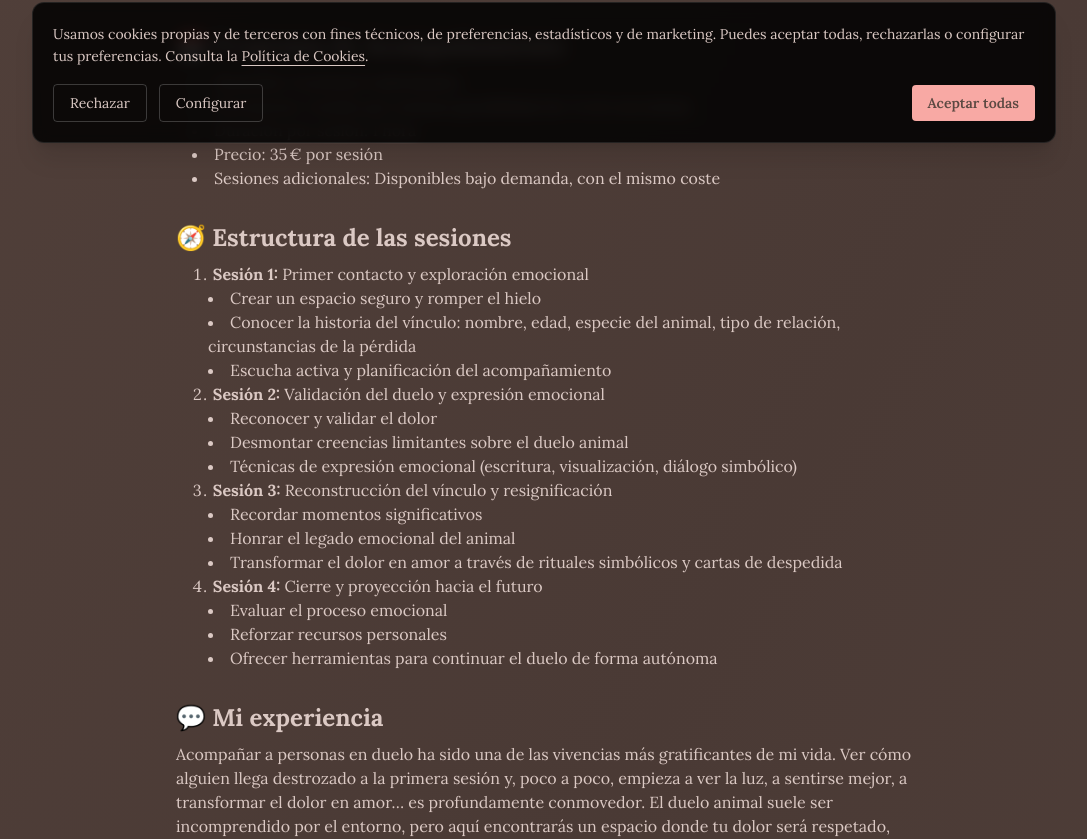
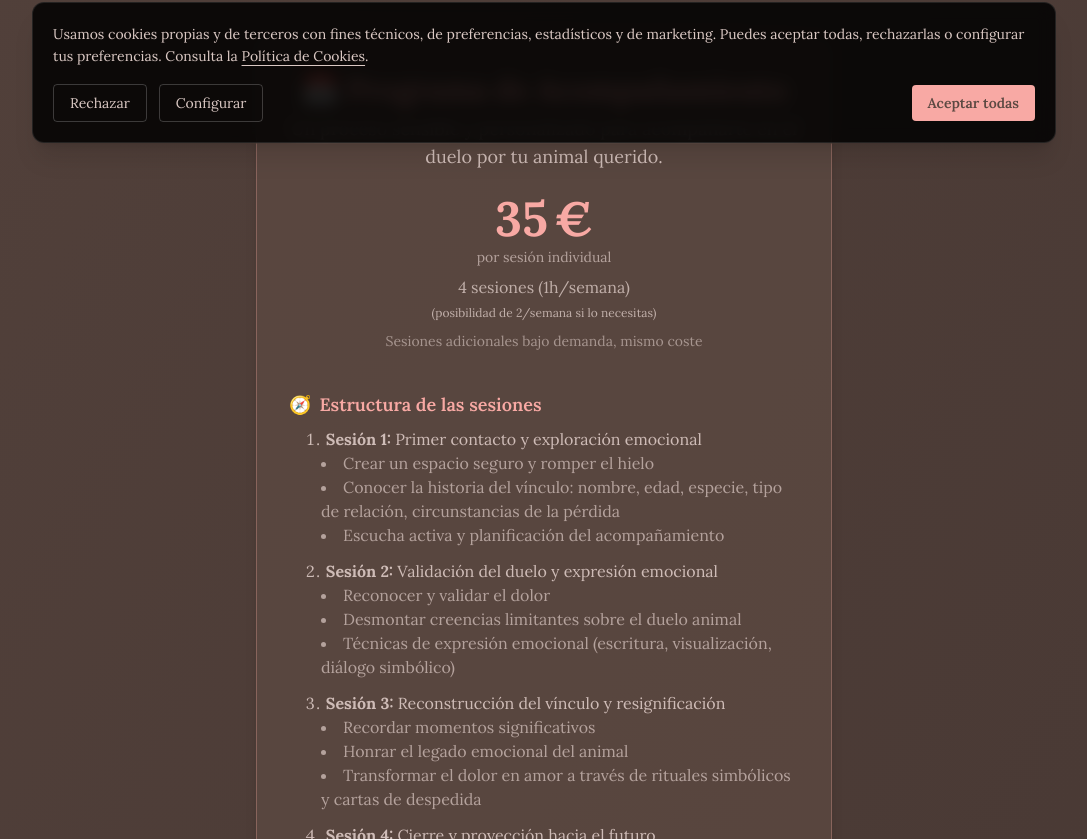
Before and after one commit to raulmcdel79/Pagina-ili, a React (Vite) app: page /duelo-animal in a window 1280 px wide. Shown: the part 641-1480 px from the top of the page, without its empty margins (96-1183 px from the left). Built offline with nearby package versions, Linux system fonts and the light colour scheme; a web font is replaced by a local one.

Commit message:
style: rediseño sensible del plan de acompañamiento en duelo animal

```diff
--- a/components/DueloAnimal.tsx
+++ b/components/DueloAnimal.tsx
@@ -10,14 +10,61 @@ const DueloAnimal: React.FC = () => (
     <p className="mb-4">No importa si tu compañero fue un perro, gato, conejo, loro, ratón, lagartija o pez. Lo que realmente importa es el vínculo que compartiste con él, el amor que le diste y el vacío que ha dejado su partida.</p>
     <h2 className="text-2xl font-bold mt-8 mb-2">🌿 ¿Qué ofrezco?</h2>
     <p className="mb-4">Un servicio personalizado de acompañamiento emocional para personas que han perdido a sus animales de compañía. Mi enfoque se basa en la escucha activa, la empatía y el respeto profundo por el vínculo humano-animal.</p>
-    <h2 className="text-2xl font-bold mt-8 mb-2">📅 Programa de Acompañamiento</h2>
-    <ul className="mb-4 list-disc list-inside pl-4">
-      <li>Duración: 4 sesiones individuales</li>
-      <li>Frecuencia: 1 sesión por semana (posibilidad de 2 si lo necesitas)</li>
-      <li>Duración por sesión: 1 hora</li>
-      <li>Precio: 35 € por sesión</li>
-      <li>Sesiones adicionales: Disponibles bajo demanda, con el mismo coste</li>
-    </ul>
+    <div className="mt-10 mb-8 flex flex-col items-center">
+      <div className="w-full max-w-xl bg-brand-dark/80 rounded-2xl shadow-lg border border-brand-accent/30 p-6 md:p-8 flex flex-col items-center">
+        <h2 className="text-2xl md:text-3xl font-bold text-brand-accent mb-2 flex items-center gap-2">
+          <span role="img" aria-label="calendario">📅</span> Programa de Acompañamiento
+        </h2>
+        <div className="text-center text-brand-light/90 mb-4">
+          <p className="text-lg mb-2">Un proceso sensible y personalizado para acompañarte en el duelo por tu animal querido.</p>
+        </div>
+        <div className="w-full flex flex-col md:flex-row items-center justify-center gap-6 mb-4">
+          <div className="flex-1 text-center">
+            <div className="text-4xl md:text-5xl font-extrabold text-brand-accent mb-1">35 €</div>
+            <div className="text-sm text-brand-light/70 mb-2">por sesión individual</div>
+            <div className="text-base text-brand-light/80">4 sesiones (1h/semana)<br/><span className="text-xs">(posibilidad de 2/semana si lo necesitas)</span></div>
+            <div className="text-sm text-brand-light/60 mt-2">Sesiones adicionales bajo demanda, mismo coste</div>
+          </div>
+        </div>
+        <div className="w-full mt-6">
+          <h3 className="text-lg font-semibold text-brand-accent mb-2 flex items-center gap-2"><span role="img" aria-label="brújula">🧭</span> Estructura de las sesiones</h3>
+          <ol className="list-decimal list-inside pl-4 text-brand-light/90 space-y-3">
+            <li>
+              <span className="font-bold">Sesión 1:</span> Primer contacto y exploración emocional
+              <ul className="list-disc list-inside pl-4 text-brand-light/70">
+                <li>Crear un espacio seguro y romper el hielo</li>
+                <li>Conocer la historia del vínculo: nombre, edad, especie, tipo de relación, circunstancias de la pérdida</li>
+                <li>Escucha activa y planificación del acompañamiento</li>
+              </ul>
+            </li>
+            <li>
+              <span className="font-bold">Sesión 2:</span> Validación del duelo y expresión emocional
+              <ul className="list-disc list-inside pl-4 text-brand-light/70">
+                <li>Reconocer y validar el dolor</li>
+                <li>Desmontar creencias limitantes sobre el duelo animal</li>
+                <li>Técnicas de expresión emocional (escritura, visualización, diálogo simbólico)</li>
+              </ul>
+            </li>
+            <li>
+              <span className="font-bold">Sesión 3:</span> Reconstrucción del vínculo y resignificación
+              <ul className="list-disc list-inside pl-4 text-brand-light/70">
+                <li>Recordar momentos significativos</li>
+                <li>Honrar el legado emocional del animal</li>
+                <li>Transformar el dolor en amor a través de rituales simbólicos y cartas de despedida</li>
+              </ul>
+            </li>
+            <li>
+              <span className="font-bold">Sesión 4:</span> Cierre y proyección hacia el futuro
+              <ul className="list-disc list-inside pl-4 text-brand-light/70">
+                <li>Evaluar el proceso emocional</li>
+                <li>Reforzar recursos personales</li>
+                <li>Ofrecer herramientas para continuar el duelo de forma autónoma</li>
+              </ul>
+            </li>
+          </ol>
+        </div>
+      </div>
+    </div>
     <h2 className="text-2xl font-bold mt-8 mb-2">🧭 Estructura de las sesiones</h2>
     <ol className="mb-4 list-decimal list-inside pl-4">
       <li><strong>Sesión 1:</strong> Primer contacto y exploración emocional
```
